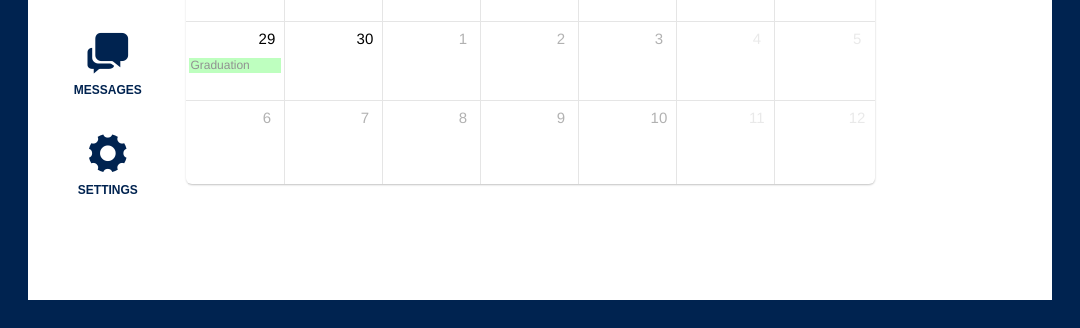
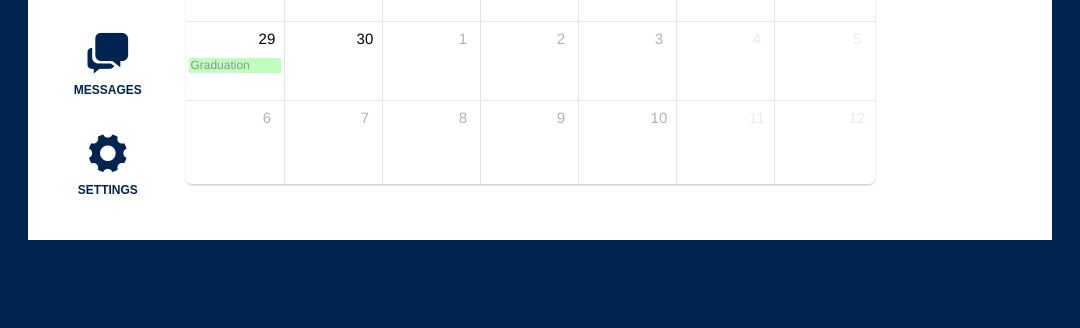
Before and after one commit to cbarb/HCI-PlanIT, an Electron app: page HCL-PlanIT/code/index.html in a window 1080 px wide. Shown: the part 508-836 px from the top of the page. After the commit the page ends 800 px from the top, so only its background shows below. Drawn offline with nearby package versions, Linux system fonts and the light colour scheme.

Commit message:
fix margins/padding

```diff
--- a/HCL-PlanIT/code/css/main.css
+++ b/HCL-PlanIT/code/css/main.css
@@ -1,8 +1,7 @@
 @import url('https://fonts.googleapis.com/css?family=Montserrat:400,700');
 @import 'http://code.ionicframework.com/ionicons/2.0.1/css/ionicons.min.css';
 
-body, html {
-    height: calc(100% - 2em);
+body{
     margin: 0;
     font-family: 'Montserrat';
 }
@@ -86,9 +85,7 @@ p {
     body {
         display: grid;
         grid-template-columns: 10% auto;
-        padding-top: 4em;
         padding: 2em;
-        margin-top: 2em;
     }
 
     img {
```
